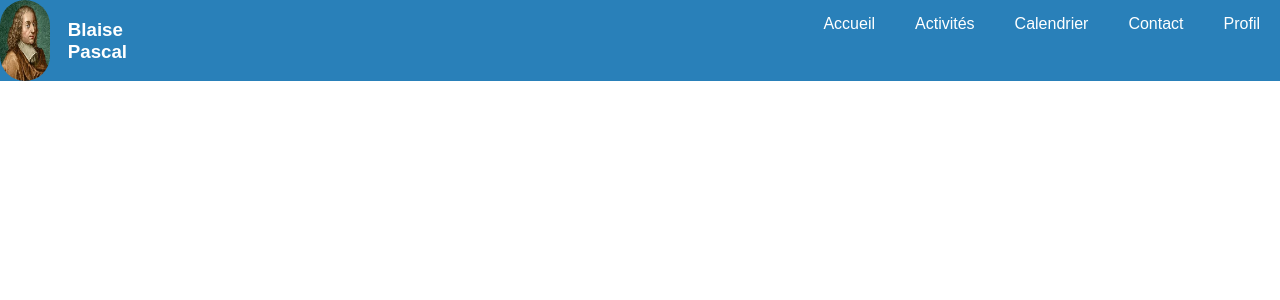
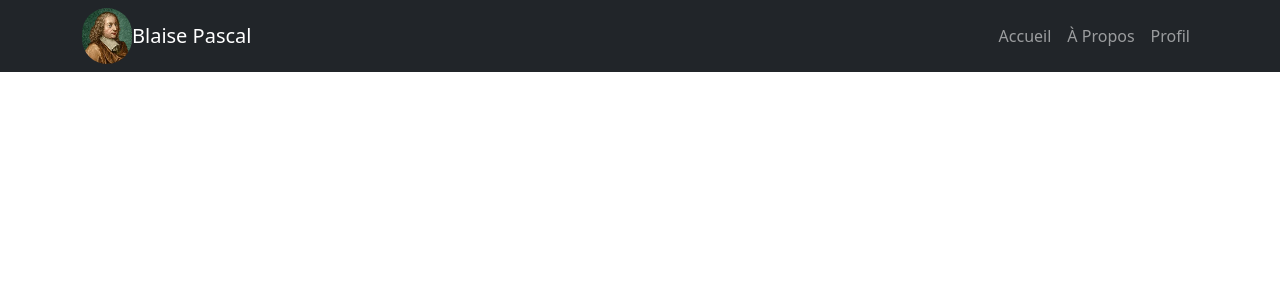
Before and after one commit to Gaston667/ECOLE, a Flask app: template templates/header.html in a window 1280 px wide. Shown: the top 300 px of the page. Run offline with Flask 3, Linux system fonts and the light colour scheme; the template is opened without the code that fills it, so the values that code supplies are empty.

Commit message:
header maj

```diff
--- a/static/css/header.css
+++ /dev/null
@@ -1,44 +0,0 @@
-/* styles.css */
-
-body {
-    margin: 0;
-    padding: 0;
-    font-family: 'Arial', sans-serif;
-}
-
-header {
-    background-color: #3498db;
-    color: #fff;
-    padding: 15px;
-    text-align: center;
-}
-
-h1{
-    margin-right: 650px;
-    color: #fff;
-}
-.img{
-    width: 50px;
-    border-radius: 70px;
-}
-header p {
-    margin: 5px 0;
-}
-
-nav {
-    display: flex;
-    justify-content: center;
-    background-color: #2980b9;
-}
-
-nav a {
-    color: #fff;
-    text-decoration: none;
-    padding: 15px 20px;
-    display: inline-block;
-    transition: background-color 0.3s ease;
-}
-
-nav a:hover {
-    background-color: #1c5673;
-}
--- a/templates/header.html
+++ b/templates/header.html
@@ -1,23 +1,49 @@
 <!DOCTYPE html>
 <html lang="fr">
 <head>
-    <meta charset="UTF-8">
-    <meta name="viewport" content="width=device-width, initial-scale=1.0">
-    <link rel="stylesheet" href="/static/css/header.css">
-    <title>Blaise Pascal</title>
+  <meta charset="UTF-8">
+  <meta name="viewport" content="width=device-width, initial-scale=1, shrink-to-fit=no">
+  <title>Blaise Pascal</title>
+  <link href="https://cdn.jsdelivr.net/npm/bootstrap@5.3.0/dist/css/bootstrap.min.css" rel="stylesheet">
 
+  <style>
+     @media (max-width: 767.98px) {
+      .navbar-nav .nav-item:not(:last-child) {
+        border-bottom: 1px solid burlywood;
+      }
+    }
+    img{
+        width: 50px;
+        border-radius: 30px;
+    }
+
+  </style>
 </head>
 <body>
 
-    <nav>
-        <nav>
-            <img class="img" src="/static/img/blaise pascal.jpg" alt="">&nbsp;&nbsp;&nbsp;&nbsp;<h1>Blaise Pascal</h1>
-            <a href="/">Accueil</a>
-            <a href="/activites">Activités</a>
-            <a href="/calendrier">Calendrier</a>
-            <a href="/contact">Contact</a>
-            <a href="/contact">Profil</a>
-        </nav>
-    </nav>
+<nav class="navbar navbar-expand-lg navbar-dark bg-dark">
+  <div class="container">
+    <img src="/static/img/blaise pascal.jpg" alt=""><a class="navbar-brand" href="#">Blaise Pascal</a>
+    <button class="navbar-toggler" type="button" data-bs-toggle="collapse" data-bs-target="#navbarNav" aria-controls="navbarNav" aria-expanded="false" aria-label="Toggle navigation">
+      <span class="navbar-toggler-icon"></span>
+    </button>
+    <div class="collapse navbar-collapse justify-content-end" id="navbarNav">
+      <ul class="navbar-nav">
+        <li class="nav-item">
+          <a class="nav-link " href="#">Accueil</a>
+        </li>
+        <li class="nav-item">
+          <a class="nav-link" href="#">À Propos</a>
+        </li>
+        <li class="nav-item">
+          <a class="nav-link" href="#">Profil</a>
+        </li>
+      </ul>
+    </div>
+  </div>
+</nav>
+<script src="https://cdn.jsdelivr.net/npm/@popperjs/core@2.11.6/dist/umd/popper.min.js"></script>
+<script src="https://cdn.jsdelivr.net/npm/bootstrap@5.3.0/dist/js/bootstrap.min.js"></script>
+
 </body>
 </html>
```
